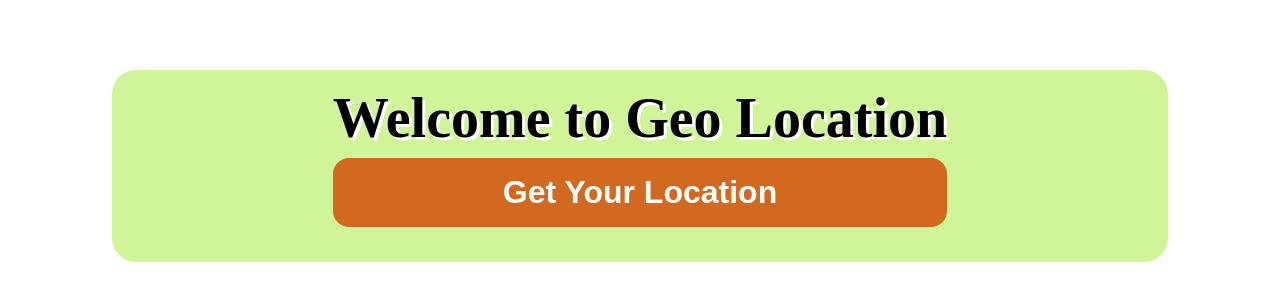
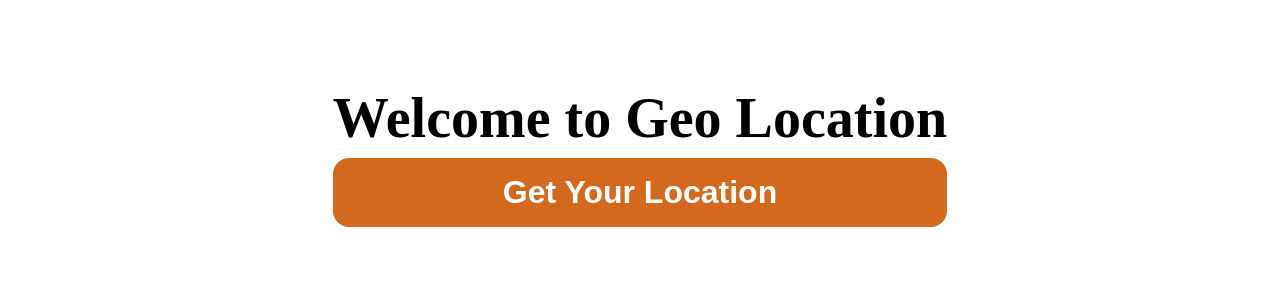
Before and after one commit to PShiraskar23/get_location.github.io, a plain HTML site: page index.html in a window 1280 px wide. Shown: the part 234-534 px from the top of the page. Drawn offline with Linux system fonts and the light colour scheme.

Commit message:
change in background

```diff
--- a/style.css
+++ b/style.css
@@ -15,7 +15,7 @@
     color: blue;
     padding: 1rem;
     border-radius: 1.5rem;
-    background-color: rgb(208, 245, 153);
+    //background-color: rgb(208, 245, 153);
 
 }
 .header{
```
